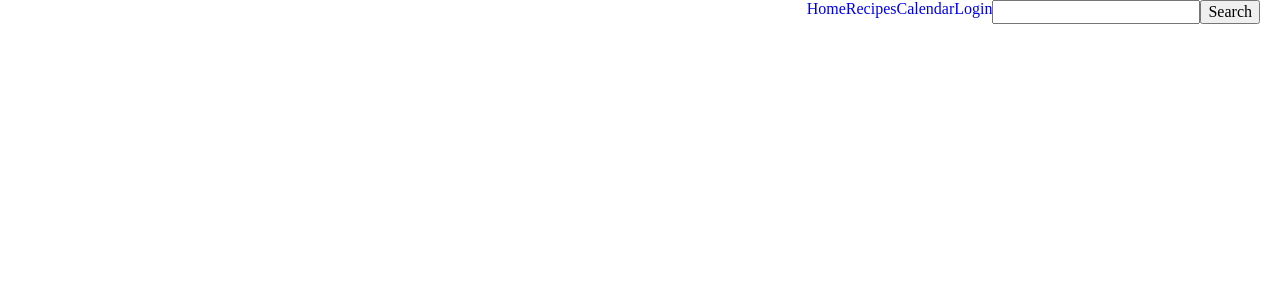
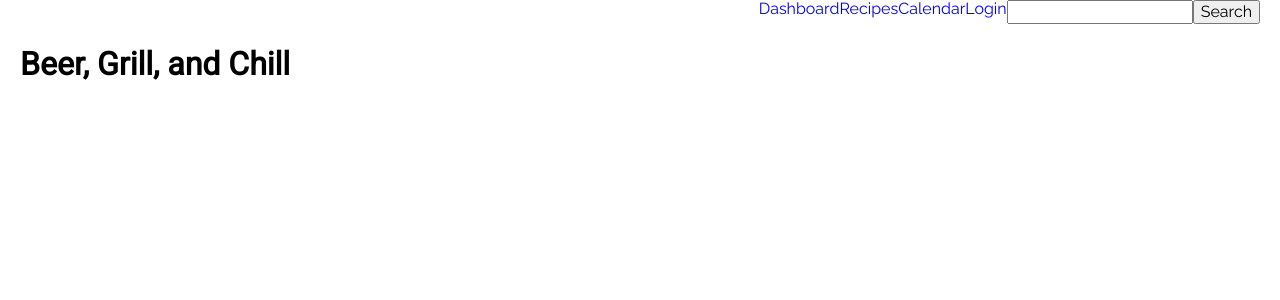
Before and after one commit to williamsjs/grill-master, a React app: page / in a window 1280 px wide. Shown: the top 300 px of the page. Built offline with nearby package versions, Linux system fonts and the light colour scheme.

Commit message:
add fonts and variables partial

```diff
--- a/src/components/App/App.js
+++ b/src/components/App/App.js
@@ -5,6 +5,7 @@ const App = () => {
   return (
     <div className="container">
       <Nav />
+      <h1>Beer, Grill, and Chill</h1>
     </div>
   )
 };
--- a/src/components/Nav/Nav.js
+++ b/src/components/Nav/Nav.js
@@ -3,7 +3,7 @@ import React from 'react';
 const Nav = () => {
   return (
     <nav className="main-nav">
-      <li><a href="#">Home</a></li>
+      <li><a href="#">Dashboard</a></li>
       <li><a href="#">Recipes</a></li>
       <li><a href="#">Calendar</a></li>
       <li><a href="#">Login</a></li>
--- a/src/styles/base/_module.scss
+++ b/src/styles/base/_module.scss
@@ -1,6 +1,9 @@
+@import '../partials/variables';
+
 html {
   box-sizing: border-box;
   font-size: 16px;
+  font-family: $primary-font;
 }
 
 *, *:before, *:after {
--- a/src/styles/layout/_module.scss
+++ b/src/styles/layout/_module.scss
@@ -1,3 +1,5 @@
+@import '../partials/variables';
+
 .container {
   margin: auto;
   padding-left: 20px;
@@ -7,4 +9,5 @@
 .main-nav {
   display: flex;
   justify-content: flex-end;
+  font-family: $secondary-font;
 }
--- /dev/null
+++ b/src/styles/partials/_variables.scss
@@ -0,0 +1,4 @@
+@import url('https://fonts.googleapis.com/css?family=Raleway|Roboto');
+
+$primary-font: 'Roboto', sans-serif;
+$secondary-font: 'Raleway', sans-serif;
```
